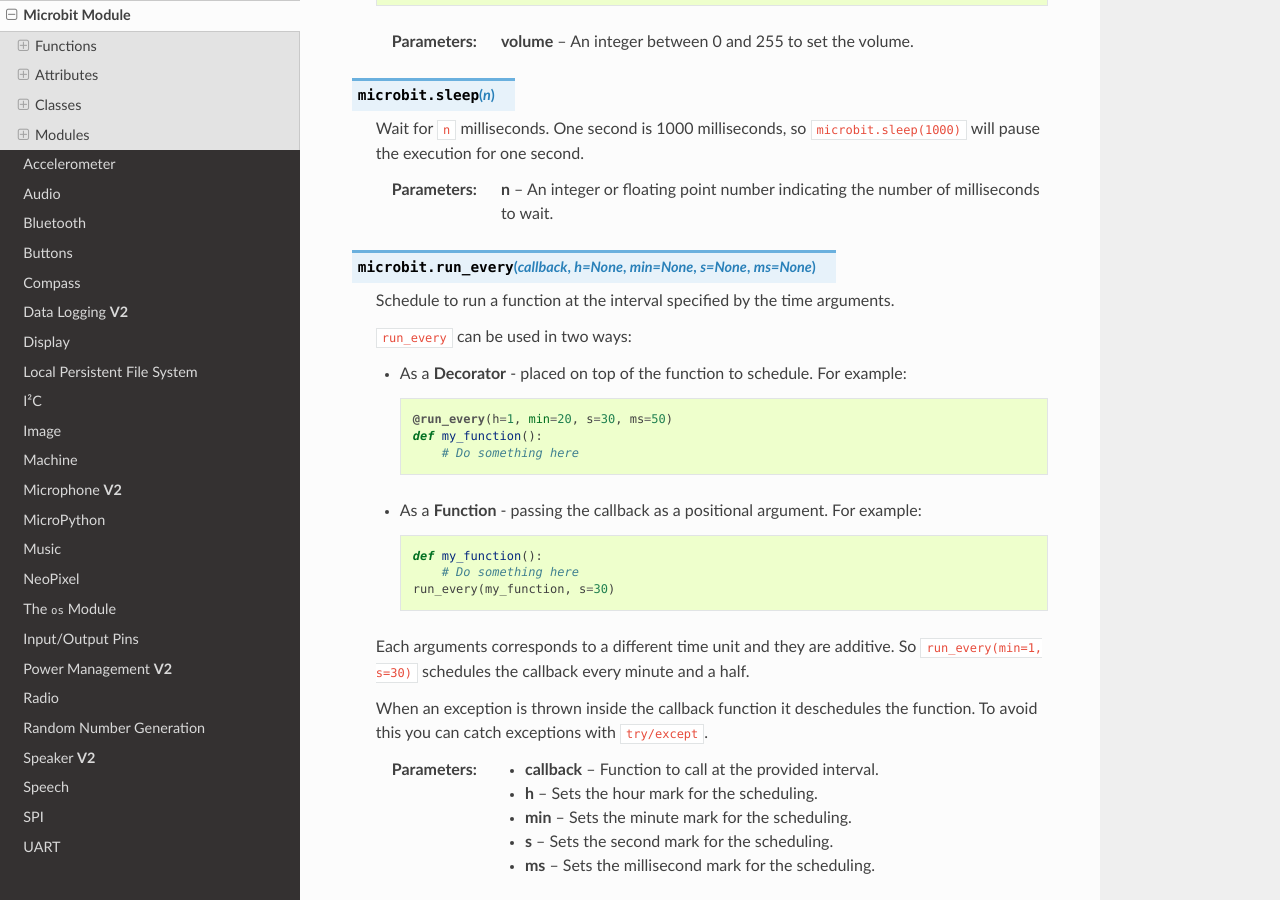
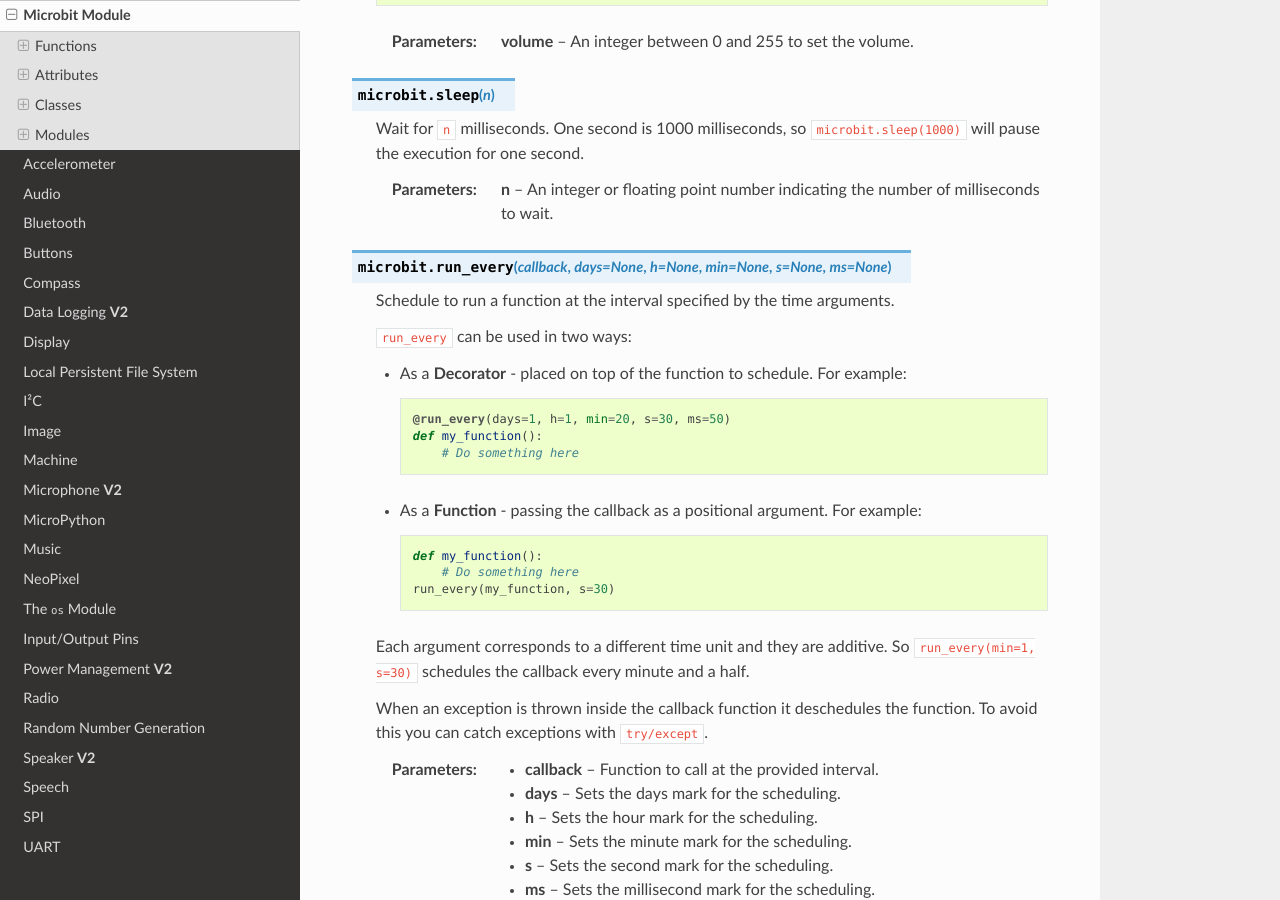
Before and after one commit to bbcmicrobit/micropython, a Sphinx documentation site: the page built from docs/microbit.rst, in a window 1280 px wide and 900 px high, scrolled down 1185 px. Built offline with Sphinx 7.4.7 and the Read the Docs theme 2.0.0, drawn with Linux system fonts in a browser that asks for light colours; pages that are not in the unit, such as notebooks, are missing from menus.

Commit message:
docs: Add missing `days` parameter to `microbit.run_every`.

```diff
--- a/docs/microbit.rst
+++ b/docs/microbit.rst
@@ -69,7 +69,7 @@
     :param n: An integer or floating point number indicating the number of
         milliseconds to wait.
 
-.. py:function:: run_every(callback, h=None, min=None, s=None, ms=None)
+.. py:function:: run_every(callback, days=None, h=None, min=None, s=None, ms=None)
 
     Schedule to run a function at the interval specified by the time arguments.
 
@@ -78,7 +78,7 @@
     * As a **Decorator** - placed on top of the function to schedule.
       For example::
 
-        @run_every(h=1, min=20, s=30, ms=50)
+        @run_every(days=1, h=1, min=20, s=30, ms=50)
         def my_function():
             # Do something here
 
@@ -89,7 +89,7 @@
             # Do something here
         run_every(my_function, s=30)
 
-    Each arguments corresponds to a different time unit and they are additive.
+    Each argument corresponds to a different time unit and they are additive.
     So ``run_every(min=1, s=30)`` schedules the callback every minute and
     a half.
 
@@ -97,6 +97,7 @@
     the function. To avoid this you can catch exceptions with ``try/except``.
 
     :param callback: Function to call at the provided interval.
+    :param days: Sets the days mark for the scheduling.
     :param h: Sets the hour mark for the scheduling.
     :param min: Sets the minute mark for the scheduling.
     :param s: Sets the second mark for the scheduling.
```
